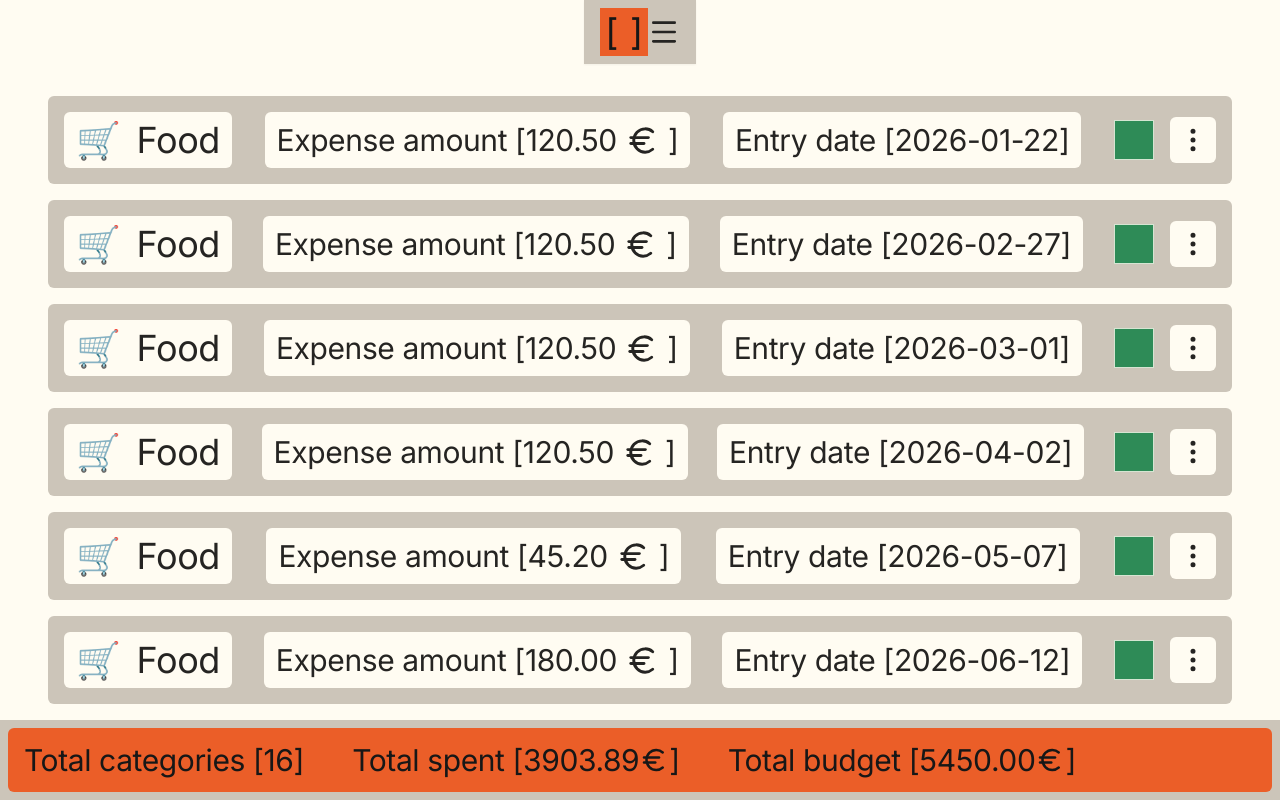
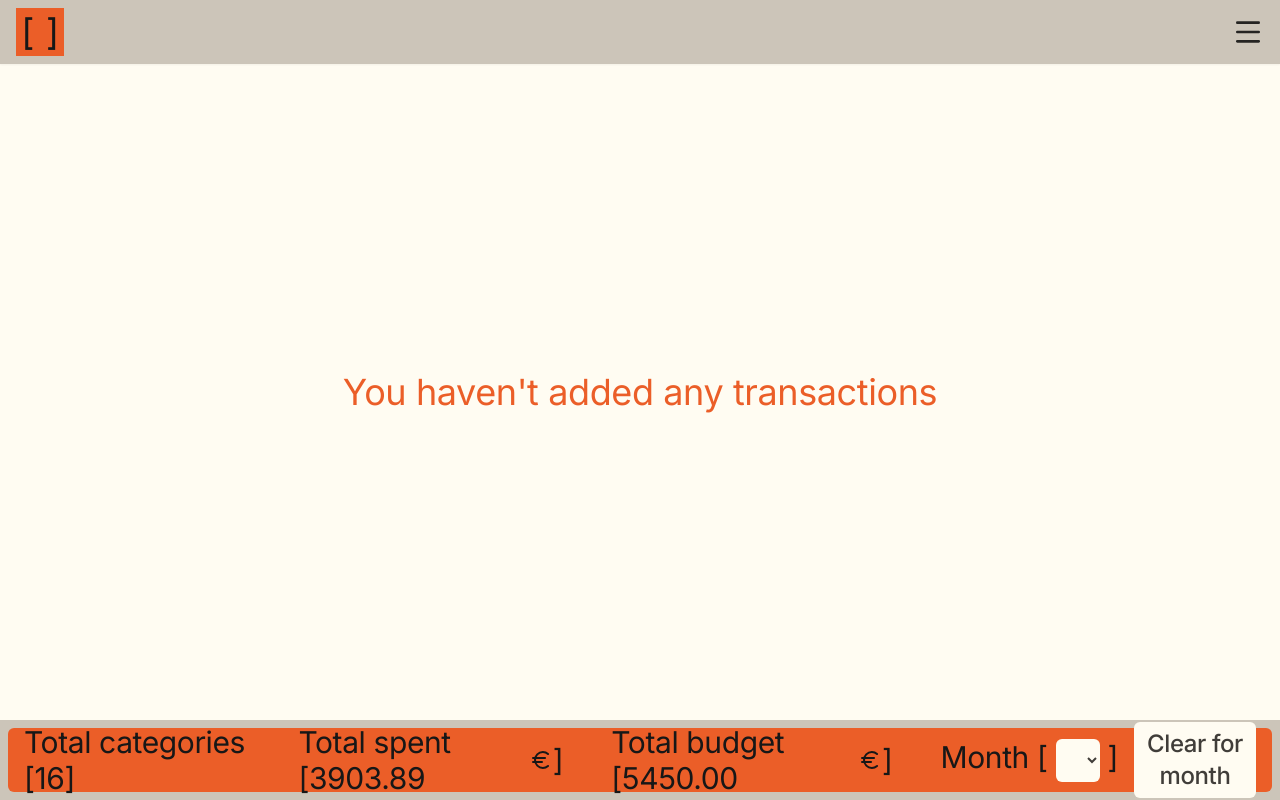
Before and after one commit to karolis-KK/finances, a Next.js app: page /transactions in a window 1280 px wide. Shown: the top 800 px of the page. Built offline with nearby package versions, Linux system fonts and the light colour scheme.

Commit message:
feat: category filter

```diff
--- a/app/components/CategoryCard.tsx
+++ b/app/components/CategoryCard.tsx
@@ -108,7 +108,7 @@ export default function CategoryCard({
     setOpenExpenseCategoryId(null)
   }
   return (
-    <div className="flex flex-col items-center lg:gap-6 pt-8 pb-8">
+    <div className="flex flex-col items-center lg:gap-6 pt-4 pb-8">
       <ul className="grid lg:grid-cols-6 gap-6 lg:grid-rows-2 lg:gap-6 lg:w-auto w-screen lg:p-4 pr-12 pl-12">
         {visibleCategories.map((category) => {
           const remaining = Math.max(category.amount - category.used, 0)
--- a/app/components/Footer.tsx
+++ b/app/components/Footer.tsx
@@ -14,7 +14,7 @@ type CategoryFooterProps = {
 export default function Footer({
   categories,
   onToggle,
-  page
+  page,
 }: CategoryFooterProps) {
   let totalSpent: number = 0
   let totalBudget: number = 0
@@ -31,7 +31,9 @@ export default function Footer({
   }
 
   return (
-    <footer className={`bg-[#ccc5b9] bottom-0 w-full sticky ${page === 'categories' ? 'lg:static' : 'lg:fixed'} z-20 h-20 flex items-center justify-center p-2`}>
+    <footer
+      className={`bg-[#ccc5b9] bottom-0 w-full sticky ${page === "categories" ? "lg:static" : "lg:fixed"} z-20 h-20 flex items-center justify-center p-2`}
+    >
       <div className="bg-[#eb5e28] flex items-center w-full h-full rounded-md justify-between p-2 pl-4 pr-4">
         <button onClick={handleStatsMenu} className="lg:hidden">
           <ChartNoAxesColumn
@@ -49,6 +51,22 @@ export default function Footer({
             Total budget [{totalBudget.toFixed(2)}
             <Euro size="30" />]
           </h1>
+          <div className="flex gap-4 items-center">
+            <div className="flex gap-2">
+              <h1>Month</h1>[
+              <select
+                name=""
+                id=""
+                className="bg-[#fffcf2] hover:bg-[#fffcf2]/80 hover:cursor-pointer text-[#403d39] text-2xl font-medium p-1.5 rounded-md pl-3 pr-3"
+              ></select>
+              ]
+            </div>
+            <div>
+              <button className="bg-[#fffcf2] hover:bg-[#fffcf2]/80 hover:cursor-pointer text-[#403d39] text-2xl font-medium p-1.5 rounded-md pl-3 pr-3">
+                Clear for month
+              </button>
+            </div>
+          </div>
         </div>
         {onToggle && (
           <button
@@ -68,12 +86,10 @@ export default function Footer({
           <div className="w-10 self-stretch bg-[#eb5e28]"></div>
           <div className="flex flex-col gap-2 text-2xl pb-4 pt-4 pl-4">
             <h1>Total categories [{categories.length}]</h1>
-
             <h1 className="flex items-center">
               Total spent [{totalSpent}
               <Euro size="15" />]
             </h1>
-
             <h1 className="flex items-center">
               Total budget [{totalBudget}
               <Euro size="15" />]
--- a/app/components/NavBar.tsx
+++ b/app/components/NavBar.tsx
@@ -16,7 +16,7 @@ export default function Navbar() {
 
   return (
     <>
-      <nav className="flex shadow-xs bg-[#ccc5b9] justify-between pl-4 pr-4 pt-2 pb-2">
+      <nav className="flex w-full shadow-xs bg-[#ccc5b9] justify-between pl-4 pr-4 pt-2 pb-2">
         <div className="size-12 bg-[#eb5e28] flex items-center justify-center text-4xl gap-x-3">
           <div>
           [
--- a/app/context/FinanceContext.tsx
+++ b/app/context/FinanceContext.tsx
@@ -37,9 +37,9 @@ export function FinanceProvider({ children }: FinanceProviderProps) {
     // load both sample data files and put content into react state
     const loadFinanceData = async () => {
       // fetch both files at the same time instead of waiting for one before starting the other.
-      const [categoriesResponse, transactionsResponse] = await Promise.all([
+      const [categoriesResponse] = await Promise.all([
         fetch("/sample_categories.json"),
-        fetch("/sample_transactions.json"),
+        //fetch("/sample_transactions.json"),
       ])
 
       // stop loading if the categories request returned an error
@@ -50,20 +50,15 @@ export function FinanceProvider({ children }: FinanceProviderProps) {
       }
 
       // stop loading if the transactions request returned an error
-      if (!transactionsResponse.ok) {
-        throw new Error(
-          `Failed to load transactions: ${transactionsResponse.status}`,
-        )
-      }
+      //
 
       // convert json responses into the ts data shapes
-      const [sampleCategories, sampleTransactions] = await Promise.all([
+      const [sampleCategories, ] = await Promise.all([
         categoriesResponse.json() as Promise<Category[]>,
-        transactionsResponse.json() as Promise<Transaction[]>,
+        //transactionsResponse.json() as Promise<Transaction[]>,
       ])
 
       setCategories(sampleCategories)
-      setTransactions(sampleTransactions)
     }
 
     loadFinanceData().catch((error: unknown) => {
--- a/app/transactions/page.tsx
+++ b/app/transactions/page.tsx
@@ -89,9 +89,10 @@ export default function TransactionsPage() {
   }
 
   return (
-    <section className="flex min-h-screen flex-col items-center justify-center">
+    <section className="flex min-h-screen flex-col items-center">
       <Navbar />
-      {transactions.length !== 0 ? <div className="flex-1 pr-12 pl-12 pt-8 pb-28">
+      <div className="flex min-h-0 w-full flex-1 items-center justify-center pb-20">
+        {transactions.length !== 0 ? <div className="flex-1 pr-12 pl-12 pt-8 pb-28">
         <ul className="flex flex-col gap-4">
           {transactions.map((transaction) => (
             <li
@@ -155,8 +156,8 @@ export default function TransactionsPage() {
             </li>
           ))}
         </ul>
-      </div>: <h1 className="text-[#eb5e28] text-4xl">You haven't added any transactions</h1>}
-
+        </div>: <h1 className="w-full text-center text-4xl text-[#eb5e28]">You haven't added any transactions</h1>}
+      </div>
       <Footer categories={categories} page={"transactions"} />
     </section>
   )
```
